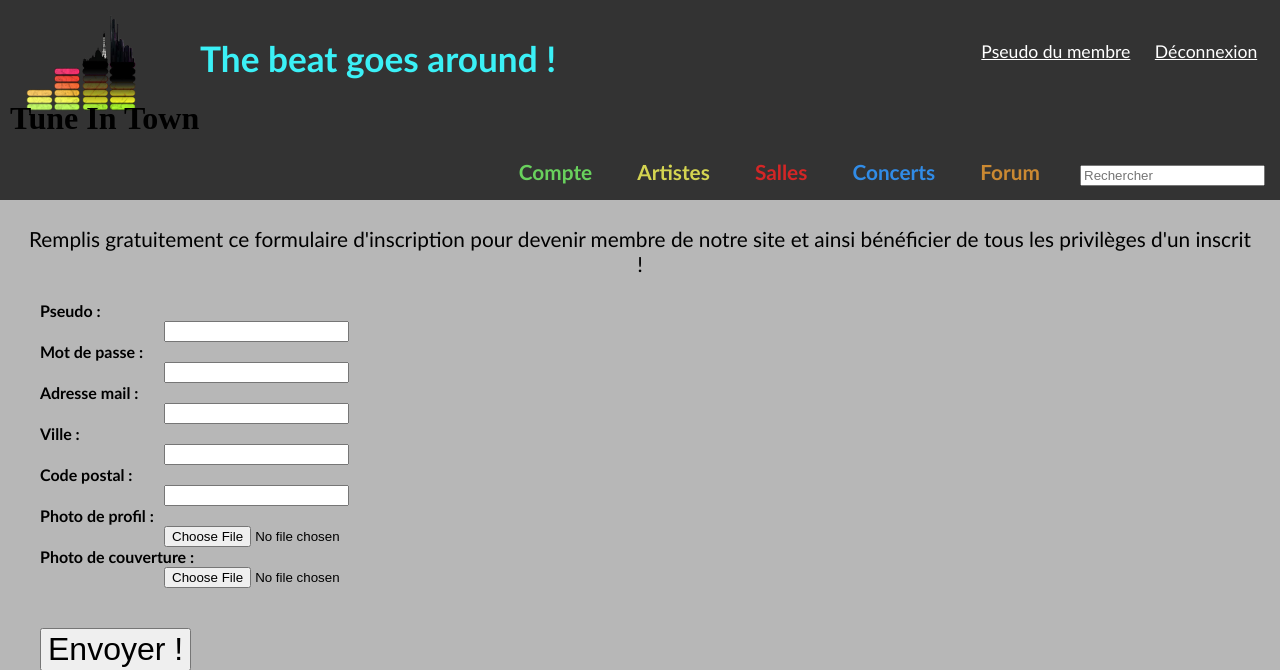
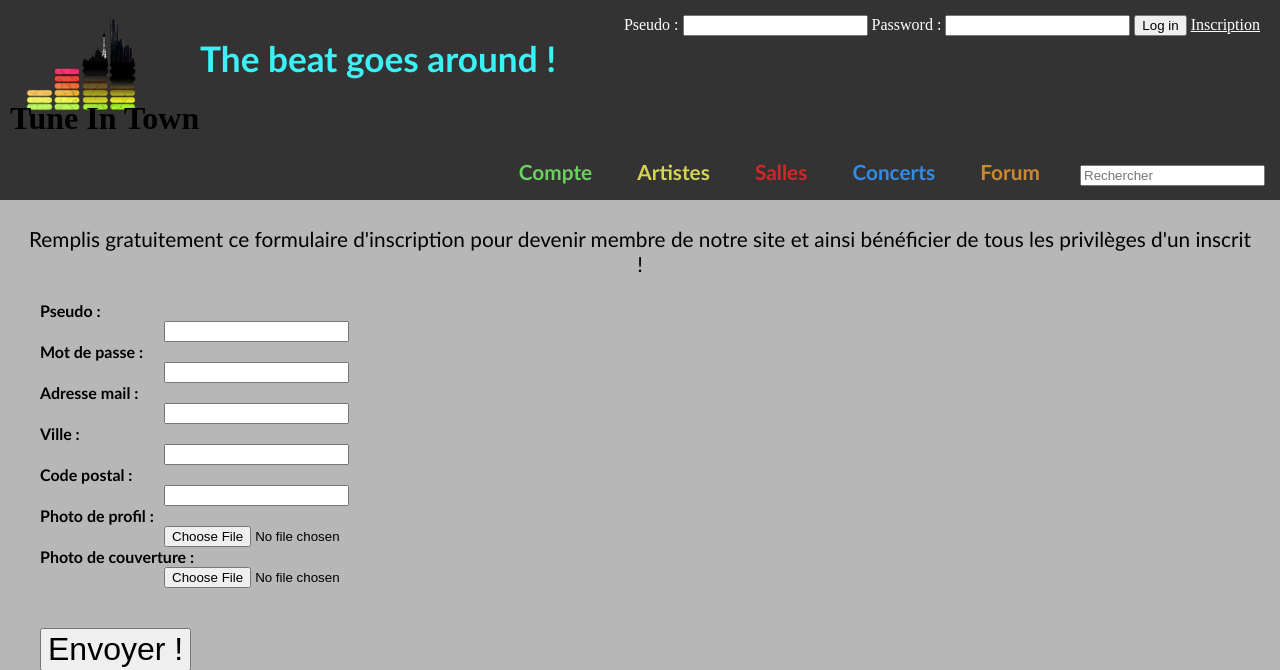
Before and after one commit to baptisteCapart/Site-Web, a PHP site: page /formulaire.php in a window 1280 px wide. Shown: the top 670 px of the page. Run offline with PHP 8.4, Linux system fonts and the light colour scheme.

Commit message:
php en plus

```diff
--- a/banniere.php
+++ b/banniere.php
@@ -4,16 +4,16 @@
 	<div><strong class="slogan">The beat goes around !</strong></div>
 
 	<?php
-	$loggé = true;
+	$loggé = false;
 	if($loggé == false){
 	?>
-		<form class ="subscribe" method="post" action="formulaire.php">
+		<form class ="form" method="post" action="formulaire.php">
 			<span class="login">Pseudo : </span>
 			<input type="text" name="pseudo" value=""/>
 			<span class="login">Password : </span>
 			<input type="password" name="mdp" value=""/>
 			<input type="submit" value="Log in"/>
-			<span class="sign_in"><a href ="formulaire.php">Inscription</a></span>
+			<span class="sign_in"><a href ="formulaire.php" target="_blank">Inscription</a></span>
 		</form>
 	<?php
 	} else {
@@ -42,7 +42,9 @@
 				<ul class = "menu2">
 					<li id = "alpha"><a href="#">Par ordre alphabétique</a> </li>
 					<li id = "style"><a href="#">Par style</a></li>
-					<li id = "créer"><a href="#">Créer un profil artiste</a></li>
+					<?php if ($loggé == true) { ?>
+						<li id = "créer"><a href="#">Créer un profil artiste</a></li>
+					<?php } ?>
 				</ul>
 			</li>
 			<li id = "salles"><a href="#">Salles</a>
--- a/footer.php
+++ b/footer.php
@@ -1,4 +1,3 @@
-
 <footer>
 	<div id="like">Si tu trouves que TiT est cool, like nous sur Facebook et suit nous sur Twitter !</div>
 	<ul id ="help">
--- a/formulaire.php
+++ b/formulaire.php
@@ -51,5 +51,6 @@
 
 		</form>
 		</div>
+		<?php include ('footer.php'); ?>
 	</body>
-	</html>
+</html>
--- a/home.php
+++ b/home.php
@@ -31,7 +31,6 @@
 				</div>
 		</div>
 		<?php
-		$loggé = false;
 		if($loggé == true){
 		?>
 		<div id="notifs">
```
